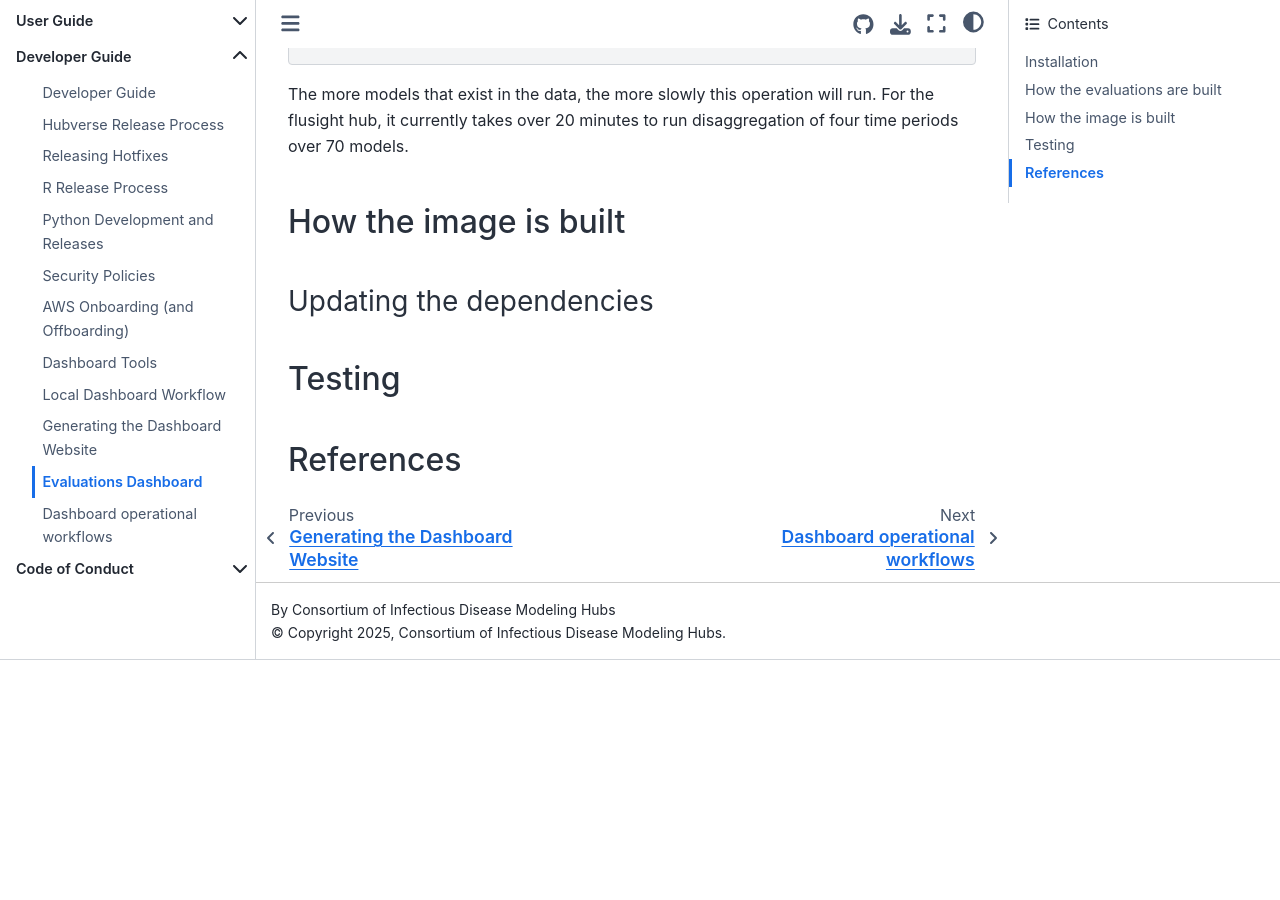
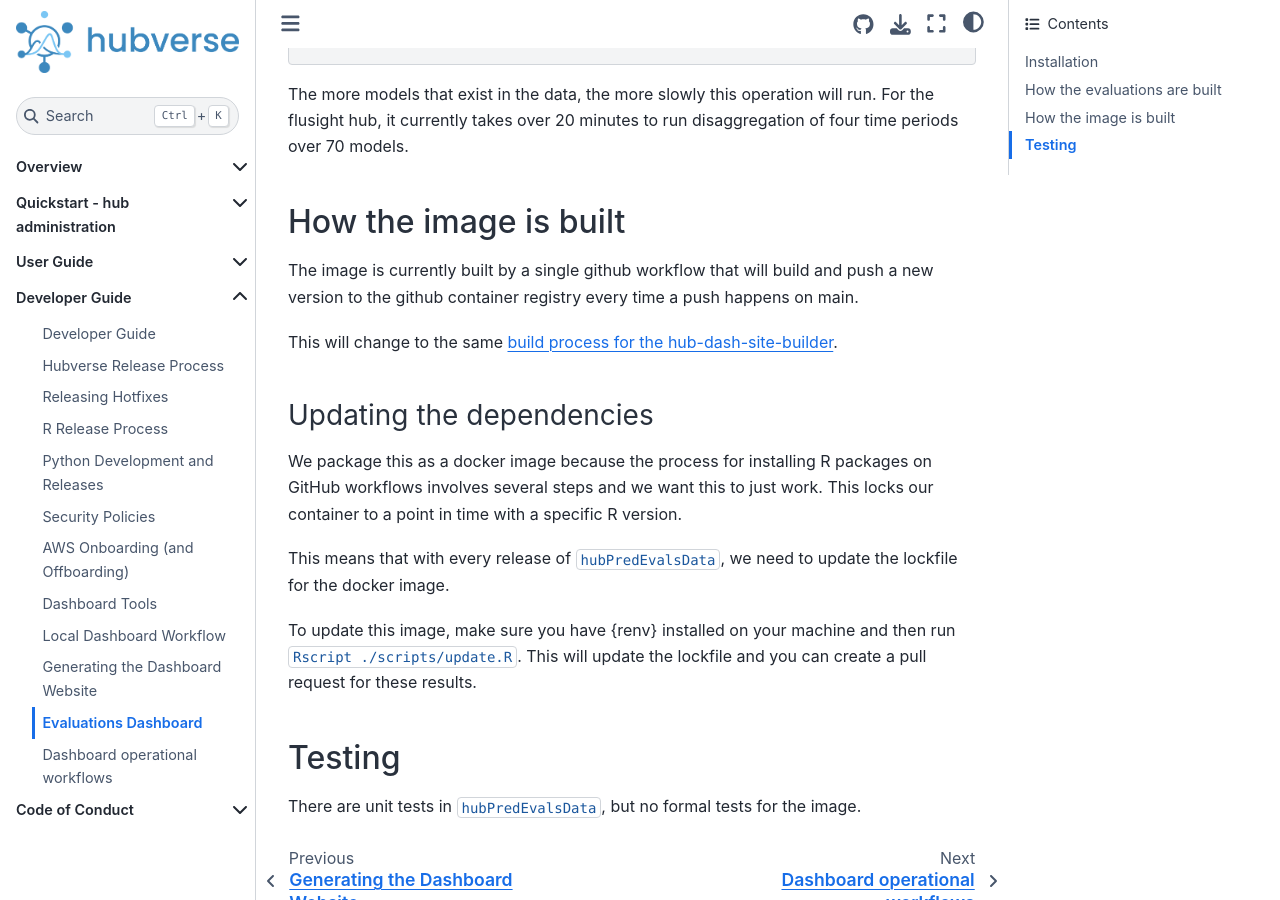
Before and after one commit to hubverse-org/hubDocs, a Sphinx documentation site: the page built from docs/source/developer/dashboard-predevals.md, in a window 1280 px wide and 900 px high, scrolled down 1412 px. Built offline with Sphinx 7.4.7 and the Sphinx Book theme 1.1.4, drawn with Linux system fonts in a browser that asks for light colours; comment, search, counter and statistics services are not loaded; before the commit the page ends 2072 px from its top, so only the background shows below that.

Commit message:
add more information WRT testing

```diff
--- a/docs/source/developer/dashboard-predevals.md
+++ b/docs/source/developer/dashboard-predevals.md
@@ -69,9 +69,25 @@
 
 ## How the image is built
 
+The image is currently built by a single github workflow that will build and
+push a new version to the github container registry every time a push happens on
+main.
+
+This will change to the same [build process for the hub-dash-site-builder](#dashboard-site-image-build).
 
 ### Updating the dependencies
 
+We package this as a docker image because the process for installing R packages
+on GitHub workflows involves several steps and we want this to just work. This
+locks our container to a point in time with a specific R version.
+
+This means that with every release of `hubPredEvalsData`, we need to update the
+lockfile for the docker image.
+
+To update this image, make sure you have {renv} installed on your machine and
+then run `Rscript ./scripts/update.R`. This will update the lockfile and you can
+create a pull request for these results.
+
 ## Testing
 
-## References
+There are unit tests in `hubPredEvalsData`, but no formal tests for the image.
```
Also changed, not shown: docs/source/developer/dashboard-site.md (+1 -0 lines).
